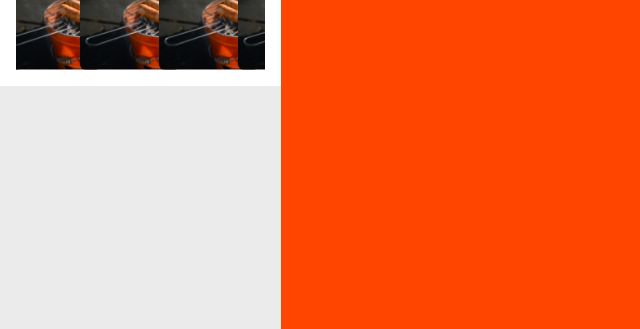
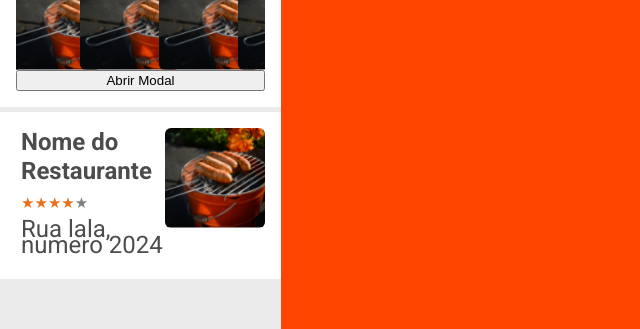
Before and after one commit to narradorww/finder, a React (Create React App) app in the folder finder/: page / in a window 1280 px wide. Shown: the part 215-544 px from the top of the page, without its empty margins (0-640 px from the left). Built offline with nearby package versions, Linux system fonts and the light colour scheme.

Commit message:
criação da Modal com Portal React

```diff
--- a/finder/package.json
+++ b/finder/package.json
@@ -11,6 +11,7 @@
     "material-icons": "^1.10.0",
     "react": "^17.0.2",
     "react-dom": "^17.0.2",
+    "react-rating-stars-component": "^2.2.0",
     "react-scripts": "4.0.3",
     "react-slick": "^0.28.1",
     "slick-carousel": "^1.8.1",
--- a/finder/public/index.html
+++ b/finder/public/index.html
@@ -32,6 +32,7 @@
   <body>
     <noscript>You need to enable JavaScript to run this app.</noscript>
     <div id="root"></div>
+    <div id="modal-root"></div>
     <!--
       This HTML file is a template.
       If you open it directly in the browser, you will see an empty page.
--- /dev/null
+++ b/finder/src/components/Modal/Portal/index.jsx
@@ -0,0 +1,8 @@
+import ReactDOM from 'react-dom'
+
+const PortalModal =({ children }) => {
+    const portal = document.getElementById('modal-root');
+    return ReactDOM.createPortal(children, portal);
+};
+
+export default PortalModal;
--- /dev/null
+++ b/finder/src/components/Modal/index.jsx
@@ -0,0 +1,29 @@
+import React from 'react';
+import PortalModal from '../Modal/Portal'
+import { Overlay, Dialog } from './style'
+
+const Modal =({children, open,  onClose}) => {
+    if(!open) return null;
+
+    function onOverlayClick(){
+        onClose();
+    }
+
+    function onDialogClick(e){
+        e.stopPropagation();
+
+    }
+
+
+    return (
+        <PortalModal>
+            <Overlay onClick={onOverlayClick}>
+                <Dialog onClick={onDialogClick}> {children} </Dialog>
+            </Overlay>
+        </PortalModal>
+
+    )
+
+}
+
+export default Modal;
--- /dev/null
+++ b/finder/src/components/Modal/style.js
@@ -0,0 +1,33 @@
+import styled from 'styled-components';
+
+export const Overlay = styled.div`
+position: fixed;
+top: 0;
+right: 0;
+left: 0;
+bottom: 0;
+
+display: flex;
+justify-content: center;
+align-items: center;
+width: 100%;
+height: 100%;
+
+background-color: rgba(78,89,131, 0.5);
+backdrop-filter: blur(5px);
+
+z-index: 999;
+
+`;
+
+export const Dialog= styled.div`
+    display: flex;
+    flex-direction : column;
+    justify-content: space-between;
+    max-height: calc (100% -144px);
+    width: 500px;
+    padding: 24px;
+    background-color: #fff;
+    box-shadow: 0px 0px 32px rgba(78,89,131, 0.2);
+    border-radius: 8px;
+    `;
--- /dev/null
+++ b/finder/src/components/RestaurantCard/index.jsx
@@ -0,0 +1,28 @@
+import React from 'react';
+import {Adress, Restaurant, RestaurantePhoto, RestaurantInfo, Title} from './style'
+import ReactStars from "react-rating-stars-component";
+import restaurante from '../../assets/restaurante-fake.png'
+
+
+const RestaurantCard =()=>{
+    return (
+
+        <Restaurant>
+            <RestaurantInfo>
+                <Title>Nome do Restaurante</Title>
+                <ReactStars
+                        count={5}
+                        isHalf
+                        value={4}
+                        edit={false}
+                        activeColor="#e7711c"
+                    />
+                <Adress>Rua lala, numero 2024</Adress>
+            </RestaurantInfo>
+            <RestaurantePhoto src={restaurante} alt="restaurante fake"/>
+
+        </Restaurant>
+    )
+}
+
+export default RestaurantCard;
--- /dev/null
+++ b/finder/src/components/RestaurantCard/style.js
@@ -0,0 +1,49 @@
+import styled from 'styled-components';
+
+export const Restaurant = styled.div`
+    display: flex;
+    justify-content: space-between;
+    cursor: pointer;
+    margin-top: 5px;
+    padding: 16px;
+    background-color: #fff;
+    border-left: 5px solid transparent;
+
+    :hover {
+        background-color: ${(props) => props.theme.colors.background};
+        border-left: ${(props) => props.theme.colors.primary};
+    }
+`;
+
+export const RestaurantInfo = styled.div`
+    display: flex;
+    flex-direction: column;
+
+
+`;
+
+export const Title = styled.span`
+    font-family: ${(props) => props.theme.fonts.regular};
+    color: ${(props) => props.theme.colors.text};
+    font-size: 24px;
+    font-weight: bold;
+    line-height: 29px;
+    margin-bottom: 10px;
+`;
+
+export const Adress = styled.span`
+    font-family: ${(props) => props.theme.fonts.regular};
+    color: ${(props) => props.theme.colors.text};
+    font-size: 24px;
+    line-height: 16px;
+    margin-bottom: 10px;
+    margin-top: 10px;
+`;
+
+export const RestaurantePhoto = styled.img`
+    width: 100px;
+    height: 100px;
+    border-radius: 6px;
+    object-fit: cover;
+
+`;
--- a/finder/src/components/index.js
+++ b/finder/src/components/index.js
@@ -1,3 +1,6 @@
 //centraliza a exportação de todos os componentes de
 
-export { default as Card} from './ImageCard'
+
+export { default as Card} from './ImageCard';
+export { default as RestaurantCard} from './RestaurantCard';
+export { default as Modal} from './Modal';
--- a/finder/src/pages/Home/index.jsx
+++ b/finder/src/pages/Home/index.jsx
@@ -5,11 +5,13 @@ import Slider from 'react-slick'
 import logo from '../../assets/logo.svg'
 import restaurante from '../../assets/restaurante-fake.png'
 import MaterialIcon from '@material/react-material-icon'
-import {Card} from './../../components'
+import {Card, RestaurantCard, Modal} from './../../components'
 
 
 const Home =()=> {
     const [inputValue, setInputValue] = useState('')
+    const [modalOpened, setModalOpened] = useState(false);
+
     const settings = {
         dots: false,
         infinite: true,
@@ -47,10 +49,13 @@ const Home =()=> {
             <Card photo={restaurante} title="Burgue"/>
             <Card photo={restaurante} title="Burgue"/>
         </Carousel>
+        <button onClick={()=>setModalOpened(true)}>Abrir Modal</button>
 
         </Search>
+        <RestaurantCard/>
     </Container>
     <Map/>
+    <Modal open={modalOpened} onClose={()=>setModalOpened(!modalOpened)} />
     </Wrapper>
     )
 
```
Also changed, not shown: 1 other file (tests, documents, lock files or other folders).
